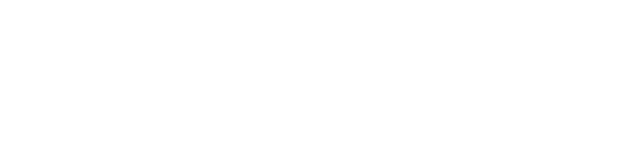
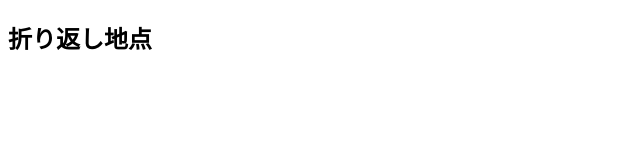
Before and after one commit to Sakura-Hirokawa/1-7kakunin, a plain HTML site: page index.html in a window 1280 px wide. Shown: the whole page, without its empty margins (0-640 px from the left). Drawn offline with Linux system fonts and the light colour scheme.

Commit message:
[Finish]1-7確認問題

```diff
--- a/index.html
+++ b/index.html
@@ -7,6 +7,8 @@
   </head>
 
   <body>
-    <section></section>
+    <section>
+      <h1>折り返し<span>地点</span></h1>
+    </section>
   </body>
 </html>
```
